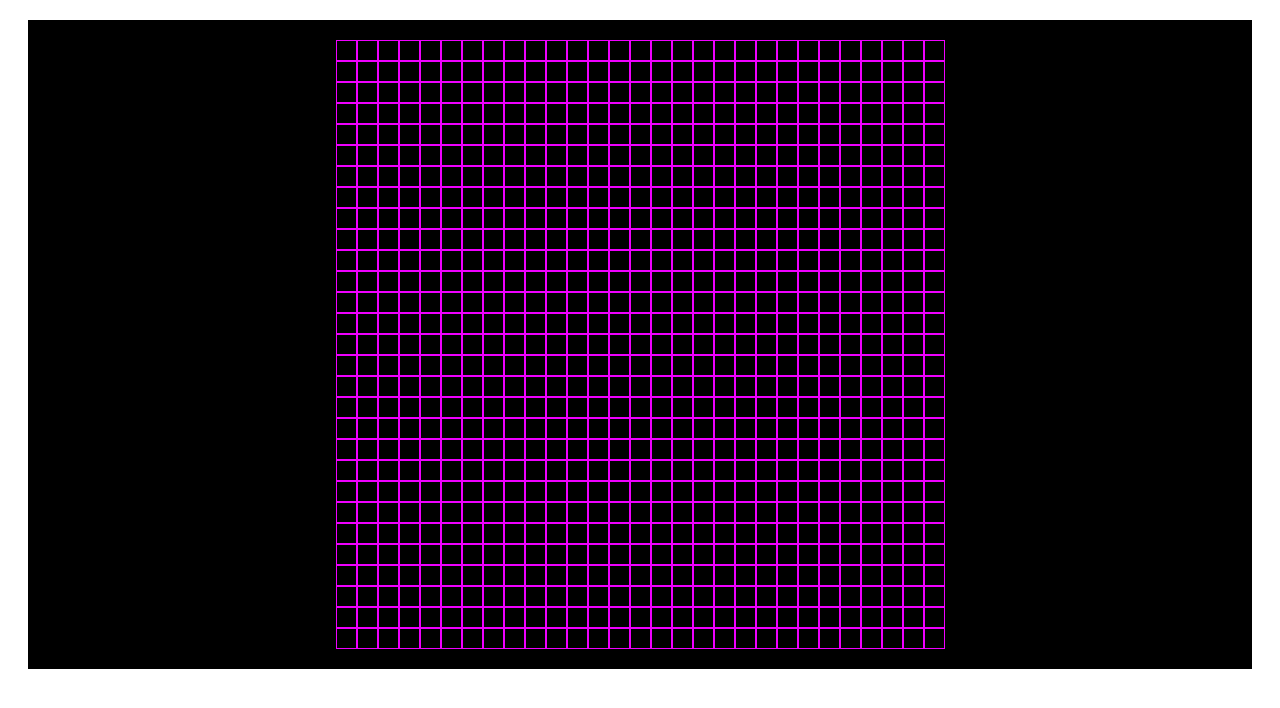
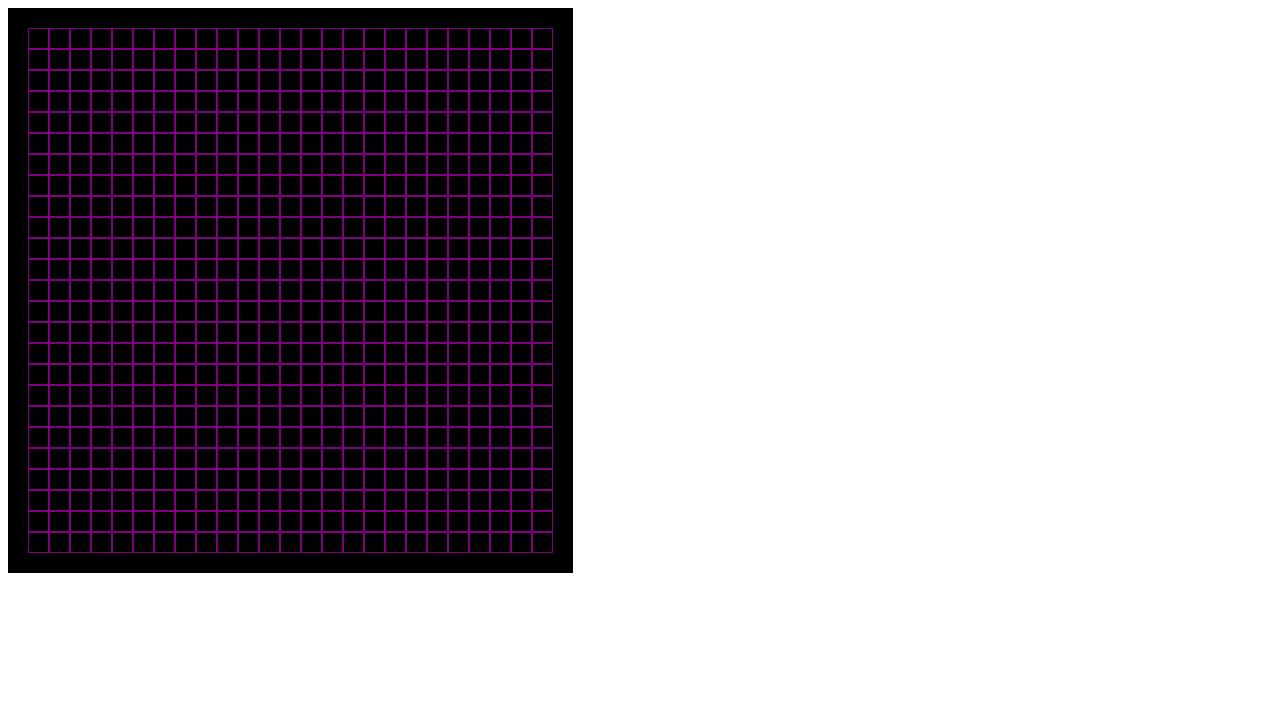
Before and after one commit to jedepaepe/epfc-packman, a website: page public/index.html in a window 1280 px wide. Drawn offline with Linux system fonts and the light colour scheme.

Commit message:
first panel

```diff
--- a/public/index.html
+++ b/public/index.html
@@ -5,45 +5,46 @@
     <meta charset="UTF-8">
     <meta name="viewport" content="width=device-width, initial-scale=1.0">
     <title>packman</title>
-    <style>
-        .panel {
-            margin: 20px;
-            padding: 20px;
-            background-color: black;
-        }
-        .panel-line {
-            margin-right: auto;
-            margin-left: auto;
-        }
-        .panel-cell {
-            display: inline-block;
-            box-sizing: border-box;
-            border: 1px solid #ef00ff;
-        }
-    </style>
 </head>
 <body>
     <main>
-        <div class="panel" id="pack-panel"></div>
+        <div id="container"></div>
     </main>
     <script>
-        let cellSize = 21
-        let nrCells = 29
-        let packPanel = document.getElementById('pack-panel')
-        for (let i = 0; i < nrCells; ++i) {
-            let line = document.createElement('div')
-            line.style.width = (nrCells * cellSize) + 'px'
-            line.style.height = cellSize + 'px'
-            line.classList.add('panel-line')
-            for (let j = 0; j < nrCells; ++j) {
-                let cell = document.createElement('div')
-                cell.classList.add('panel-cell')
-                cell.style.width = cellSize + 'px'
-                cell.style.height = cellSize + 'px'
-                line.appendChild(cell)
+        // récupère une référence sur le div de id "container"
+        let container = document.getElementById('container');
+        // le container doit adapter sa taille à son contenu
+        container.style.display = 'inline-block';
+
+        // le damier
+        let panel = document.createElement('div');
+        // grid layout
+        panel.style.display = 'grid';
+        // 25 lignes de 21px de hauteur
+        panel.style.gridTemplateRows = 'repeat(25, 21px)';
+        // 25 colonnes de 21px de largeur
+        panel.style.gridTemplateColumns = 'repeat(25, 21px)';
+        // un padding de 20px
+        panel.style.padding = '20px';
+        // couleur de fond noir
+        panel.style.backgroundColor = 'black';
+
+        // les cellules
+        // pour chacune des 25 lignes
+        for (let r = 0; r < 25; ++r) {
+            // pour chacune des 25 cellules de la ligne
+            for (let c = 0; c < 25; ++c) {
+                // crée un élément
+                let cell = document.createElement('div');
+                // ajoute lui une bordure
+                cell.style.border = '1px solid purple';
+                // ajoute l'élément au panel
+                panel.appendChild(cell);
             }
-            packPanel.appendChild(line)
         }
+
+        // ajoute le damier au container
+        container.appendChild(panel);
     </script>
 </body>
 </html>
```
